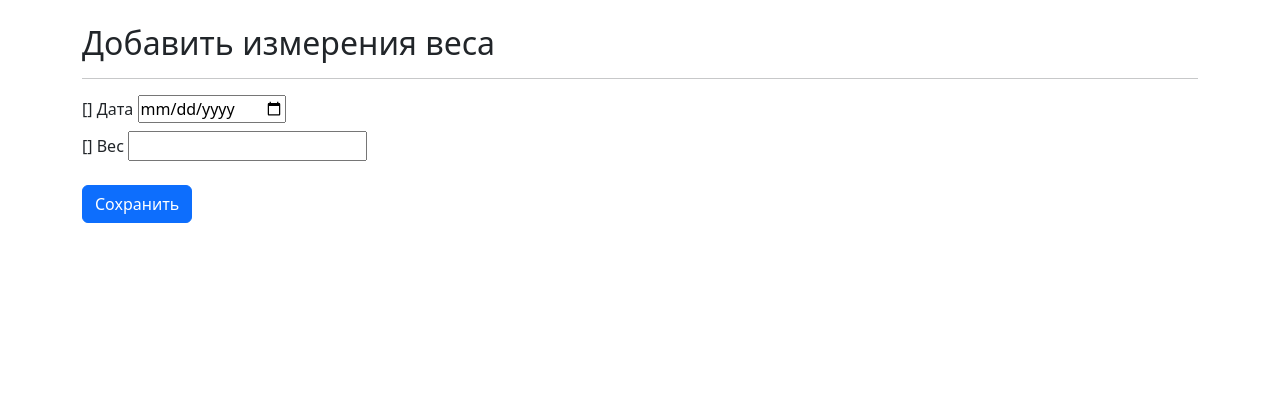
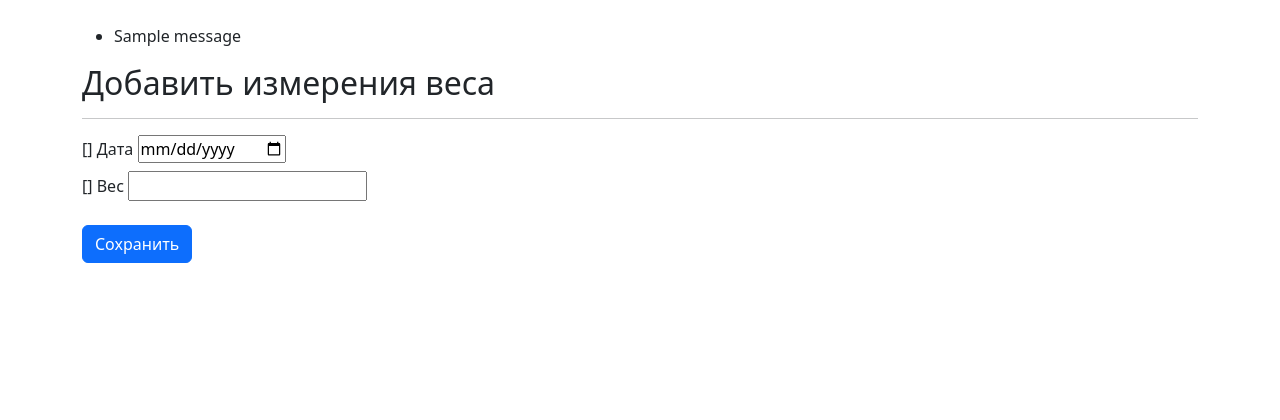
Before and after one commit to SlavaTatanov/FitJournal, a Django app: template FitJournal/users/templates/users/add_weight.html in a window 1280 px wide. Shown: the part 72-492 px from the top of the page. Run offline with Django 3.2, Linux system fonts and the light colour scheme; the template is opened without the code that fills it: most values are stand-ins (such as "Sample title", 1, 10 or a date in 2020); one stand-in notice (Sample message) is shown; form fields are guessed from the names that the template uses; some libraries are stand-ins or nearby versions.

Commit message:
Добавление django messages

```diff
--- a/FitJournal/templates/base.html
+++ b/FitJournal/templates/base.html
@@ -57,6 +57,17 @@
 
 <!-- Content -->
 <div class="container mt-4" style="overflow: hidden;">
+    <!-- Сообщения -->
+    {% if messages %}
+    <ul>
+        {% for message in messages %}
+        <li {% if message.tags %} class="{{ message.tags }}"{% endif %}>
+            {{ message|safe }}
+        </li>
+        {% endfor %}
+    </ul>
+    {% endif %}
+    <!-- Блок контента -->
     {% block content %} {% endblock %}
 </div>
 
--- a/FitJournal/users/views.py
+++ b/FitJournal/users/views.py
@@ -1,6 +1,6 @@
 from django.shortcuts import render, redirect
 from django.http import HttpRequest, HttpResponseRedirect, HttpResponse
-from django.contrib import auth
+from django.contrib import auth, messages
 from django.urls import reverse
 from django.contrib.auth.models import User
 from django.contrib.auth.decorators import login_required
@@ -79,7 +79,8 @@ def user_settings(req: HttpRequest):
             form = UserProfileForm(data=req.POST, instance=instance_profile)
             if form.is_valid():
                 form.save()
-                response = redirect("profile_settings")
+                response = redirect("users:profile_settings")
+                messages.success(req, "Профиль успешно сохранен!")
                 return response
     elif req.method == "GET":
         # Если метод запроса GET, то мы делаем запрос к базе данных и заполняем форму.
@@ -122,6 +123,7 @@ def add_weight(req: HttpRequest):
             form.save(commit=False)
             form.instance.user = req.user
             form.save()
+            messages.success(req, "Вес успешно добавлен")
     else:
         form = UserWeightForm()
     return render(req, 'users/add_weight.html', {'form': form})
```
